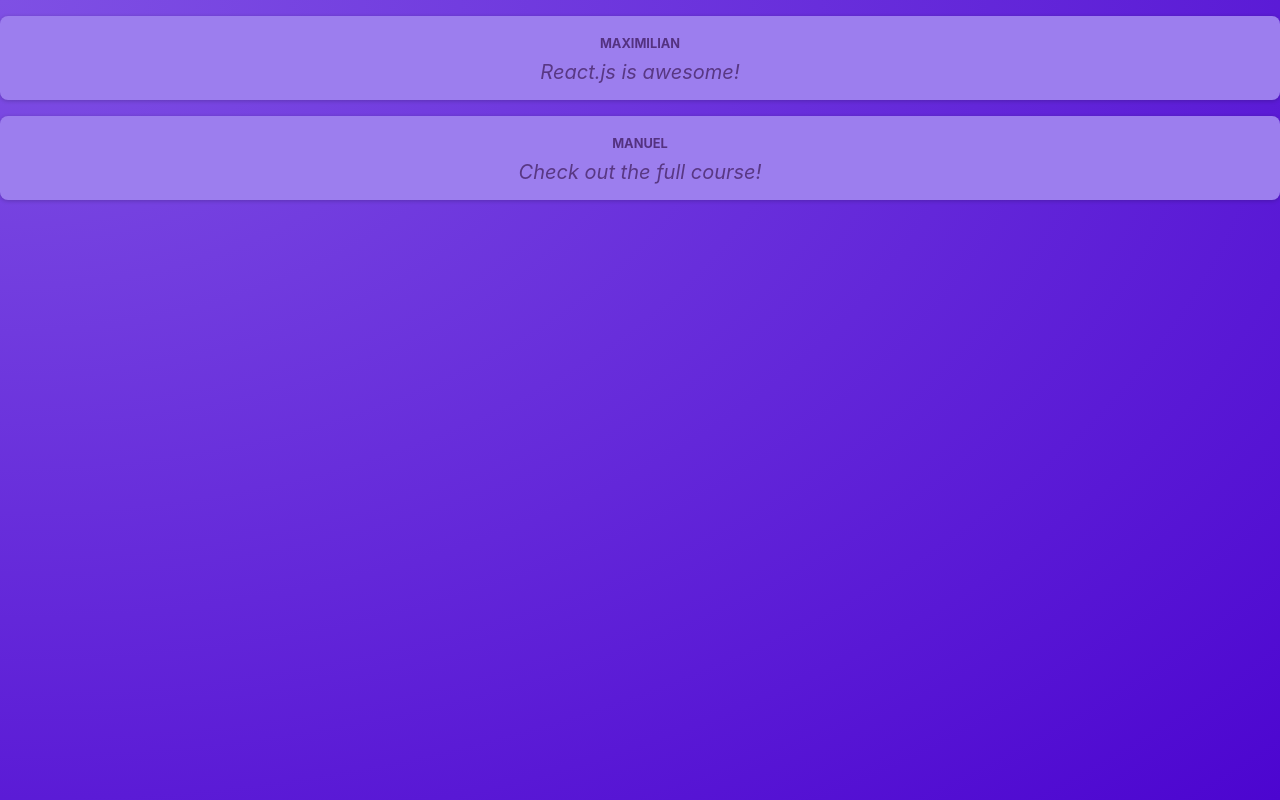
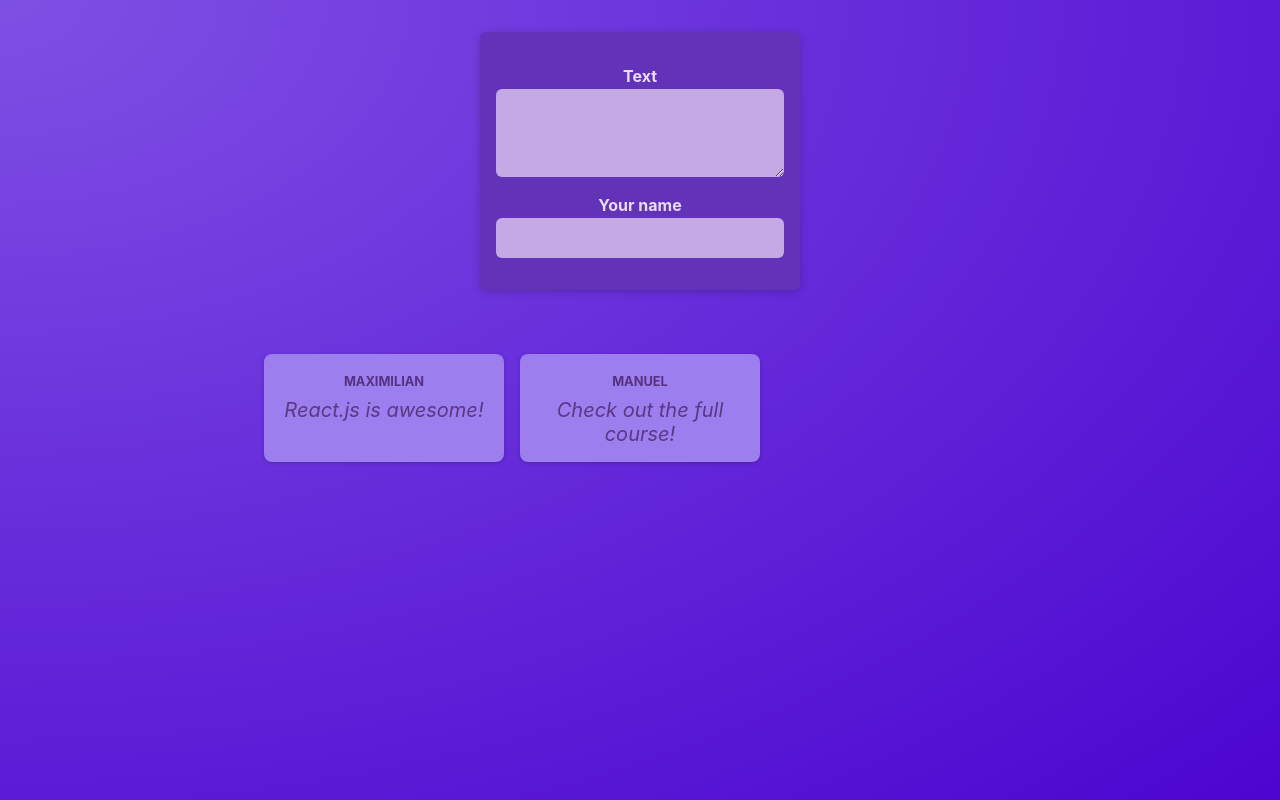
Before and after one commit to DrewB05/react-course, a React (Vite) app: page / in a window 1280 px wide. Built offline with nearby package versions, Linux system fonts and the light colour scheme.

Commit message:
Adding event listener

```diff
--- a/src/App.jsx
+++ b/src/App.jsx
@@ -1,10 +1,9 @@
-import Post from './components/Post';
+import PostsList from './components/PostsList';
 
 function App() {
   return (
     <main>
-      <Post author="Maximilian" body="React.js is awesome!" />
-      <Post author="Manuel" body="Check out the full course!" />
+      <PostsList />
     </main>
   );
 }
--- /dev/null
+++ b/src/components/NewPost.jsx
@@ -0,0 +1,22 @@
+import classes from './NewPost.module.css';
+
+function NewPost() {
+  function changeBodyHandler(event) {
+    console.log(event.target.value);
+  }
+
+  return (
+    <form className={classes.form}>
+      <p>
+        <label htmlFor="body">Text</label>
+        <textarea id="body" required rows={3} onChange={changeBodyHandler}/>
+      </p>
+      <p>
+        <label htmlFor="name">Your name</label>
+        <input type="text" id="name" required />
+      </p>
+    </form>
+  );
+}
+
+export default NewPost;
--- /dev/null
+++ b/src/components/NewPost.module.css
@@ -0,0 +1,55 @@
+.form {
+  background-color: #6233b9;
+  padding: 1rem;
+  width: 20rem;
+  margin: 2rem auto;
+  border-radius: 6px;
+  box-shadow: 0 2px 8px rgba(0, 0, 0, 0.2);
+}
+
+.form label {
+  display: block;
+  margin-bottom: 0.05rem;
+  color: #eadbfb;
+  font-weight: bold;
+}
+
+.form input,
+.form textarea {
+  display: block;
+  width: 100%;
+  font: inherit;
+  padding: 0.5rem;
+  border-radius: 6px;
+  border: none;
+  background-color: #c4a9e4;
+  color: #28262c;
+}
+
+.actions {
+  display: flex;
+  justify-content: flex-end;
+  gap: 0.5rem;
+}
+
+.actions button {
+  cursor: pointer;
+  font: inherit;
+  padding: 0.5rem 1.5rem;
+  border: none;
+  border-radius: 4px;
+  background-color: #34036c;
+  color: #e5d5f7;
+}
+
+.actions button:hover {
+  background-color: #23014a;
+}
+
+.actions button[type='button'] {
+  background-color: transparent;
+}
+
+.actions button[type='button']:hover {
+  color: #d1bee6;
+}
--- a/src/components/Post.jsx
+++ b/src/components/Post.jsx
@@ -2,10 +2,10 @@
 
 function Post(props) {
   return (
-    <div className={classes.post}>
+    <li className={classes.post}>
       <p className={classes.author}>{props.author}</p>
       <p className={classes.text}>{props.body}</p>
-    </div>
+    </li>
   );
 }
 
--- /dev/null
+++ b/src/components/PostsList.jsx
@@ -0,0 +1,17 @@
+import Post from './Post';
+import NewPost from './NewPost';
+import classes from './PostsList.module.css';
+
+function PostsList() {
+  return (
+    <>
+      <NewPost />
+      <ul className={classes.posts}>
+        <Post author="Maximilian" body="React.js is awesome!" />
+        <Post author="Manuel" body="Check out the full course!" />
+      </ul>
+    </>
+  );
+}
+
+export default PostsList;
--- /dev/null
+++ b/src/components/PostsList.module.css
@@ -0,0 +1,10 @@
+.posts {
+  list-style: none;
+  max-width: 50rem;
+  margin: 1rem auto;
+  padding: 1rem 0;
+  display: grid;
+  gap: 1rem;
+  grid-template-columns: repeat(3, 30%);
+  justify-content: center;
+}
```
